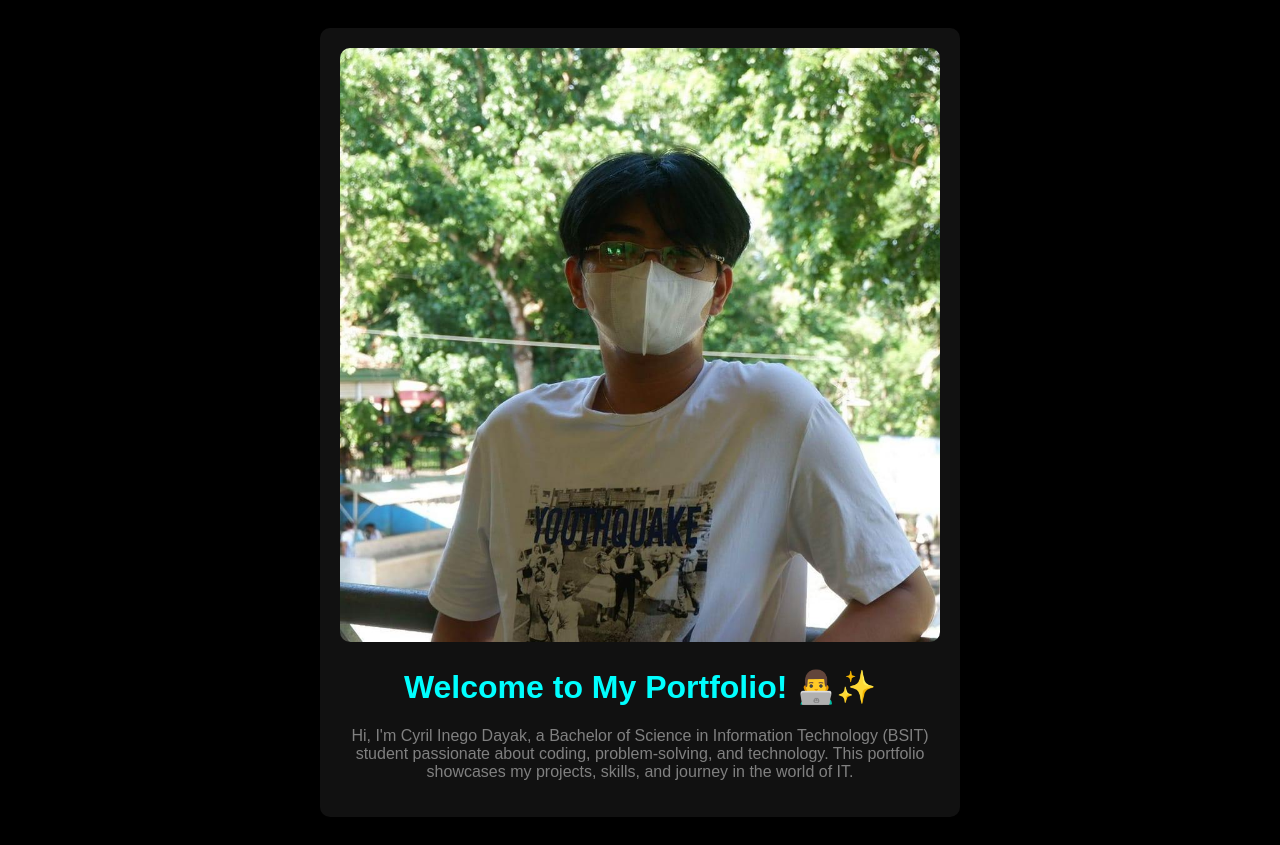
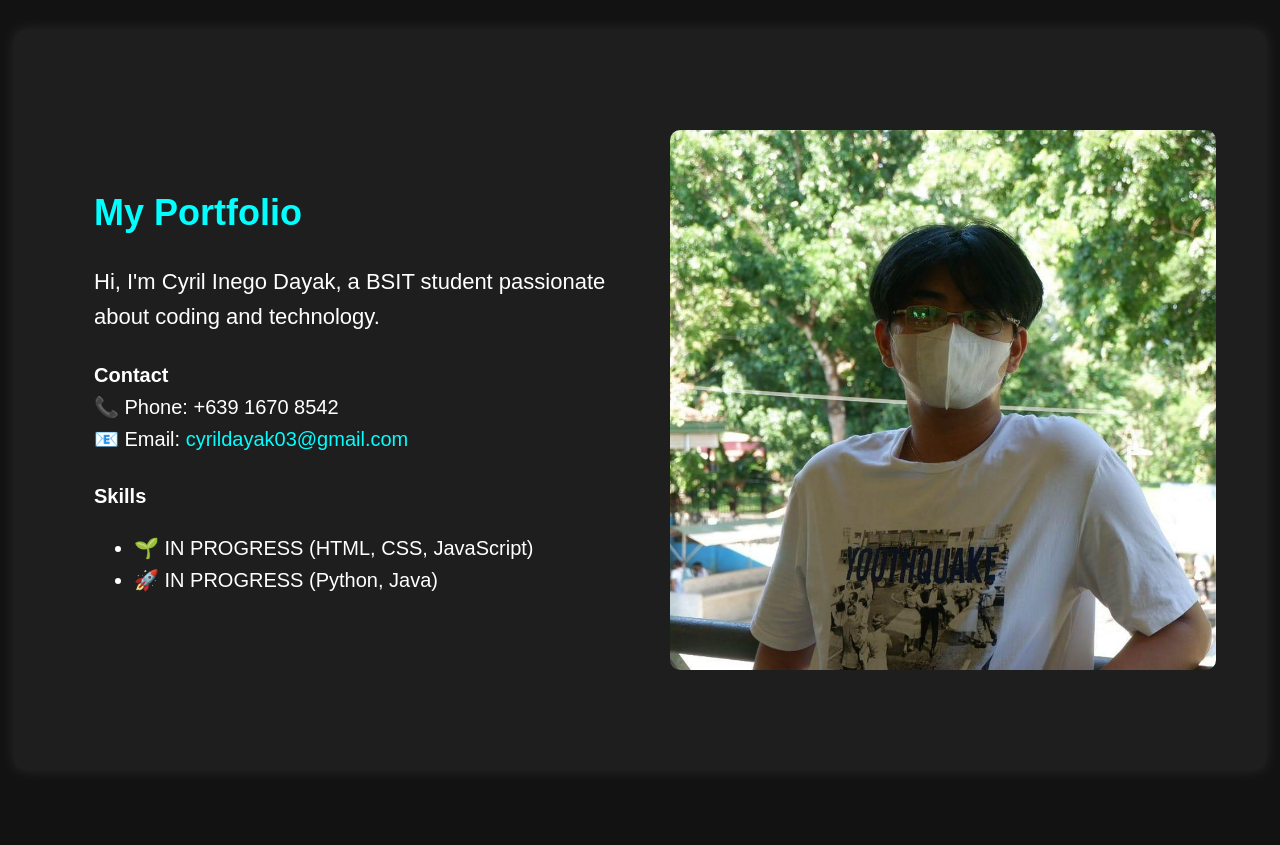
Before and after one commit to supr-inego/portfolio, a plain HTML site: page index.html in a window 1280 px wide. After the commit the page ends 800 px from the top, so only its background shows below. Drawn offline with Linux system fonts and the light colour scheme.

Commit message:
Updated portfolio

```diff
--- /dev/null
+++ b/index.css
@@ -0,0 +1,59 @@
+body {
+    font-family: Arial, sans-serif;
+    background-color: #121212;
+    color: white;
+    margin: 0;
+    padding: 0;
+    display: flex;
+    justify-content: center;
+    align-items: center;
+    height: 100vh;
+}
+
+.container {
+    display: flex;
+    width: 90%;
+    max-width: 1300px;
+    height: 80vh;
+    background: #1e1e1e;
+    padding: 50px;
+    border-radius: 10px;
+    box-shadow: 0 0 15px rgba(255, 255, 255, 0.1);
+    align-items: center;
+}
+
+.info {
+    flex: 1;
+    padding: 30px;
+    font-size: 22px;
+    line-height: 1.6;
+}
+
+.profile {
+    flex: 1;
+    display: flex;
+    justify-content: center;
+    align-items: center;
+}
+
+img {
+    width: 100%;
+    max-width: 600px;
+    border-radius: 10px;
+}
+
+.title {
+    color: cyan;
+    font-size: 36px;
+    font-weight: bold;
+}
+
+.contact, .skills {
+    margin-top: 25px;
+    font-size: 20px;
+}
+
+a {
+    color: cyan;
+    text-decoration: none;
+}
--- a/index.html
+++ b/index.html
@@ -4,47 +4,34 @@
     <meta charset="UTF-8">
     <meta name="viewport" content="width=device-width, initial-scale=1.0">
     <title>My Portfolio</title>
-    <style>
-        body {
-            background-color: black;
-            color: white;
-            font-family: Arial, sans-serif;
-            text-align: center;
-            padding: 20px;
-        }
-        .container {
-            max-width: 600px;
-            margin: auto;
-            background: #111;
-            padding: 20px;
-            border-radius: 10px;
-        }
-        img {
-            width: 100%;
-            border-radius: 10px;
-        }
-        h1 {
-            color: cyan;
-        }
-        p {
-            color: grey;
-        }
-        .btn {
-            display: inline-block;
-            padding: 10px 20px;
-            color: cyan;
-            border: 2px solid cyan;
-            text-decoration: none;
-            margin-top: 10px;
-            border-radius: 5px;
-        }
-    </style>
+    <link rel="stylesheet" href="index.css">
 </head>
 <body>
+
     <div class="container">
-        <img src="image.png" alt="My Picture">
-        <h1>Welcome to My Portfolio! 👨‍💻✨</h1>
-        <p>Hi, I'm Cyril Inego Dayak, a Bachelor of Science in Information Technology (BSIT) student passionate about coding, problem-solving, and technology. This portfolio showcases my projects, skills, and journey in the world of IT.</p>
+        <div class="info">
+            <div class="title">My Portfolio</div>
+            <p>Hi, I'm Cyril Inego Dayak, a BSIT student passionate about coding and technology.</p>
+
+            <div class="contact">
+                <strong>Contact</strong><br>
+                📞 Phone: +639 1670 8542<br>
+                📧 Email: <a href="mailto:cyrildayak03@gmail.com">cyrildayak03@gmail.com</a>
+            </div>
+
+            <div class="skills">
+                <strong>Skills</strong>
+                <ul>
+                    <li>🌱 IN PROGRESS (HTML, CSS, JavaScript)</li>
+                    <li>🚀 IN PROGRESS (Python, Java)</li>
+                </ul>
+            </div>
+        </div>
+
+        <div class="profile">
+            <img src="image.png" alt="Profile Picture">
+        </div>
     </div>
+
 </body>
 </html>
```
